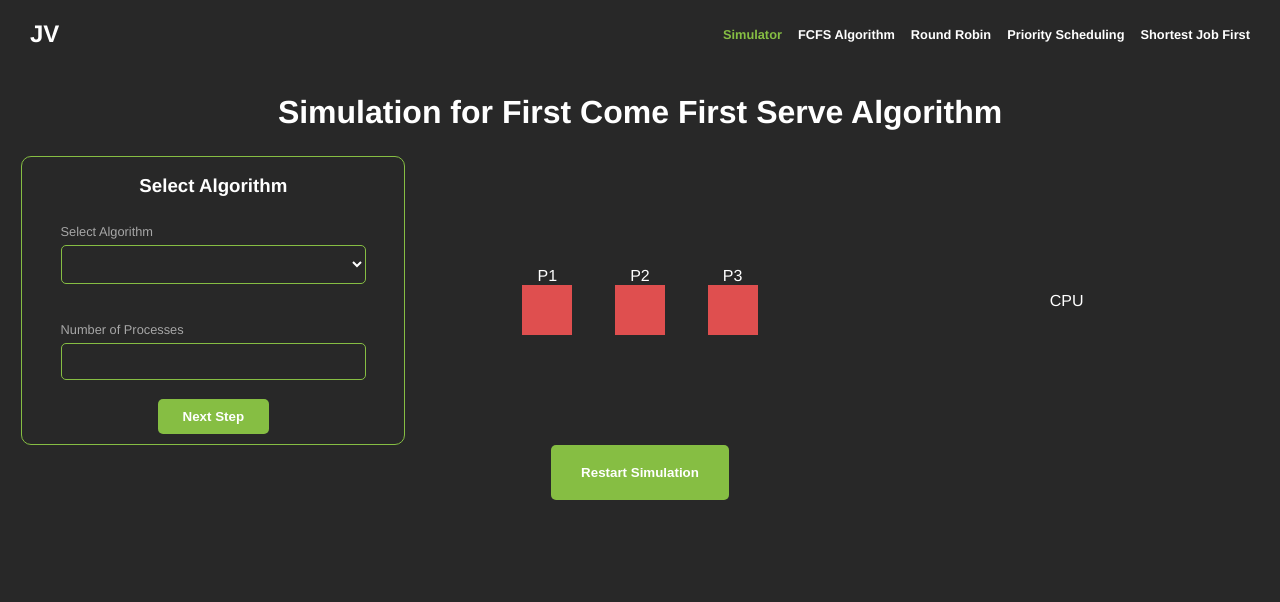
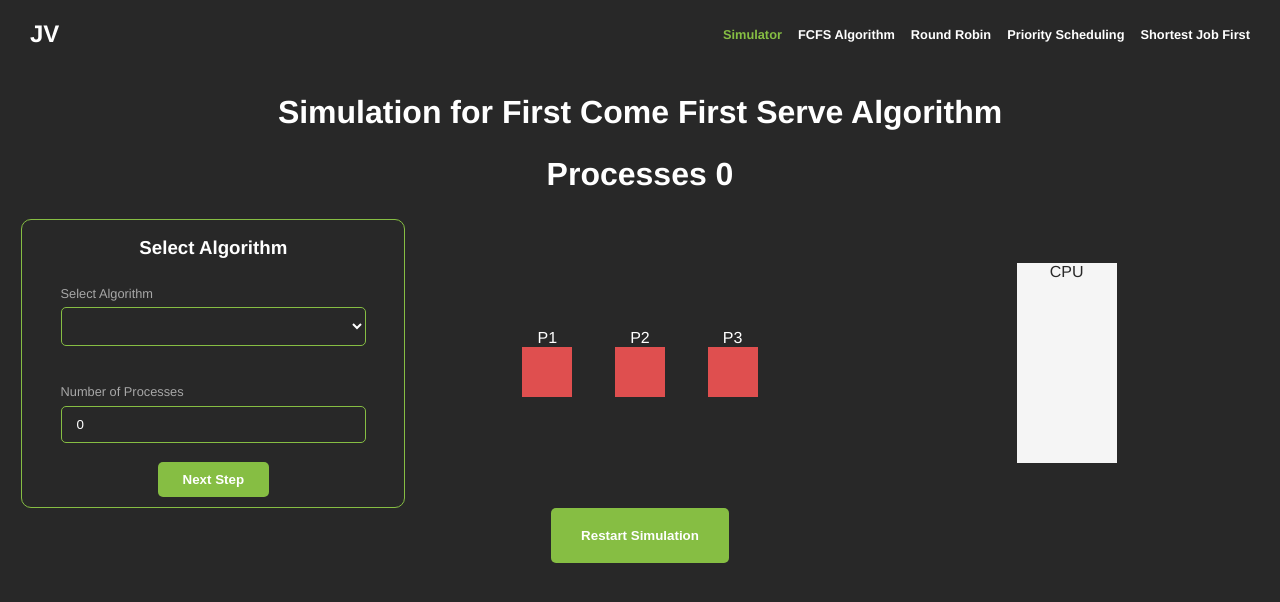
Before and after one commit to DangaRanga/os-process-visualization, a Vue app: page /#/ in a window 1280 px wide. Shown: the top 602 px of the page. Built offline with nearby package versions, Linux system fonts and the light colour scheme.

Commit message:
Added data emitting

```diff
--- a/src/components/AlgorithmSelector/AlgorithmSelector.vue
+++ b/src/components/AlgorithmSelector/AlgorithmSelector.vue
@@ -13,7 +13,7 @@
     </div>
     <div class="input-field">
       <label for="no-processes">Number of Processes </label>
-      <input type="number" v-model="processes" />
+      <input type="number" v-model="noProcesses" />
     </div>
     <button type="button" @click="emitProcesses">Next Step</button>
   </form>
@@ -32,7 +32,8 @@ export default {
   methods: {
     emitProcesses() {
       console.log("Emitting data");
-      this.$emit("algorithm-selection", this.processes);
+      console.log(this.noProcesses);
+      this.$emit("select-processes", this.noProcesses);
     },
   },
 };
--- a/src/views/Simulator.vue
+++ b/src/views/Simulator.vue
@@ -1,22 +1,22 @@
 <template>
   <div id="container">
     <h1>Simulation for First Come First Serve Algorithm</h1>
+    <h1>Processes {{ this.selectorData }}</h1>
     <main id="simulator">
       <!-- Respective sections for respective components -->
-      <section id="algorithm-selection"><algorithm-selector /></section>
+      <section id="algorithm-selection">
+        <algorithm-selector @select-processes="algoSelection" />
+      </section>
+
       <!-- Processes should be dynamically inserted after data is emitted from algorithm selector -->
       <section id="processes">
         <process class="el p1" :pid="1"></process>
         <process class="el p2" :pid="2"></process>
         <process class="el p3" :pid="3"></process>
       </section>
-      <section id="cpu">CPU</section>
+      <section id="cpu"><div id="box">CPU</div></section>
     </main>
-    <button
-      @algorithm-selection="algorithmSelection"
-      @click="animateProcesses()"
-      id="restart-btn"
-    >
+    <button @click="animateProcesses()" id="restart-btn">
       Restart Simulation
     </button>
   </div>
@@ -38,6 +38,7 @@ export default {
       timeline: null,
       duration: null,
       processes: 0,
+      selectorData: 0,
     };
   },
   methods: {
@@ -46,7 +47,7 @@ export default {
      */
     animateProcesses() {
       // Each process algo will have a different animation stored in animations.js
-      console.log(this.processes);
+      console.log(this.selectorData);
       const testAnimationTimeline = [
         {
           targets: ".p1",
@@ -74,8 +75,9 @@ export default {
       }
     },
 
-    algorithmSelection(selectorData) {
-      this.processes = selectorData;
+    algoSelection(selectorData) {
+      console.log(selectorData);
+      this.selectorData = selectorData;
     },
   },
 
@@ -126,4 +128,17 @@ export default {
   align-items: center;
   justify-content: center;
 }
+
+#cpu {
+  display: flex;
+  align-items: center;
+  justify-content: center;
+}
+
+#box {
+  height: 200px;
+  width: 100px;
+  background-color: #f5f5f5;
+  color: #282828;
+}
 </style>
```
